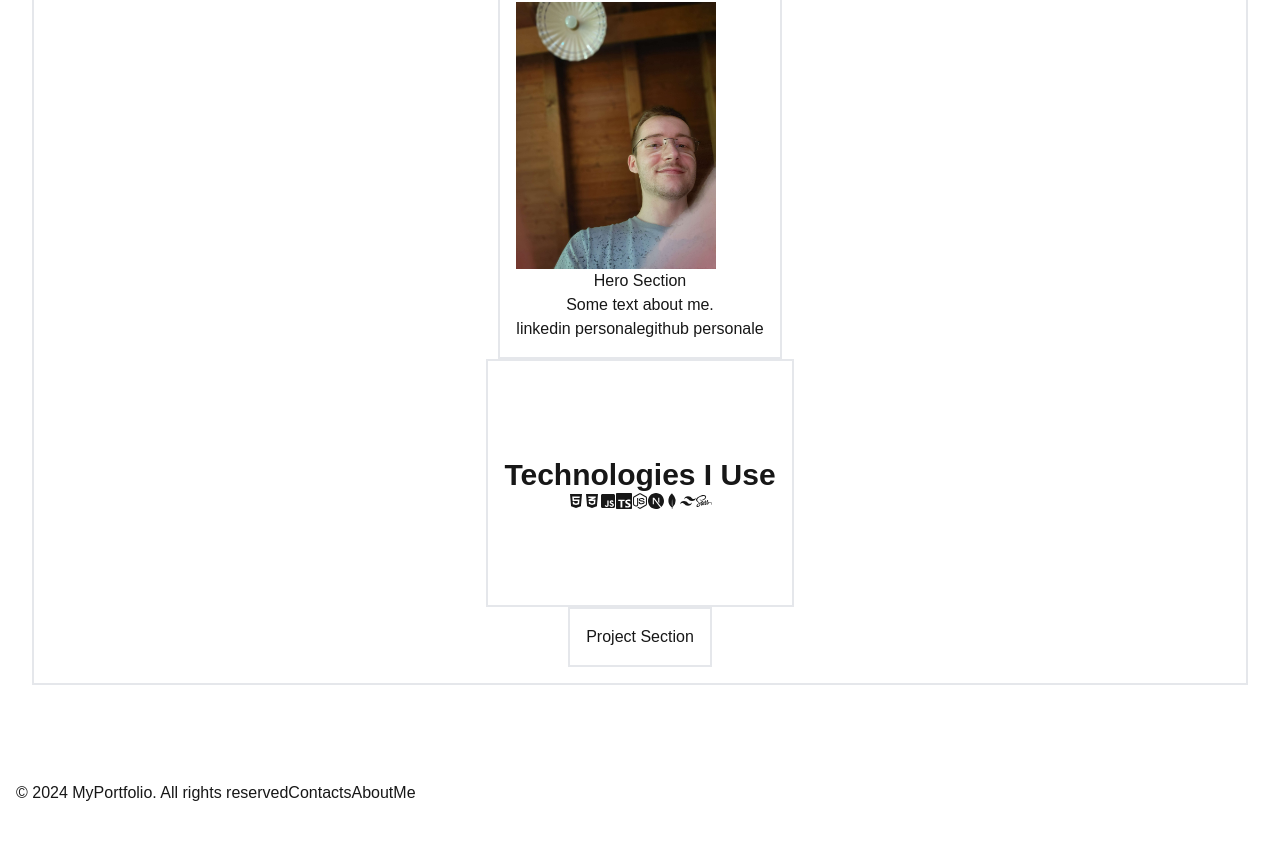
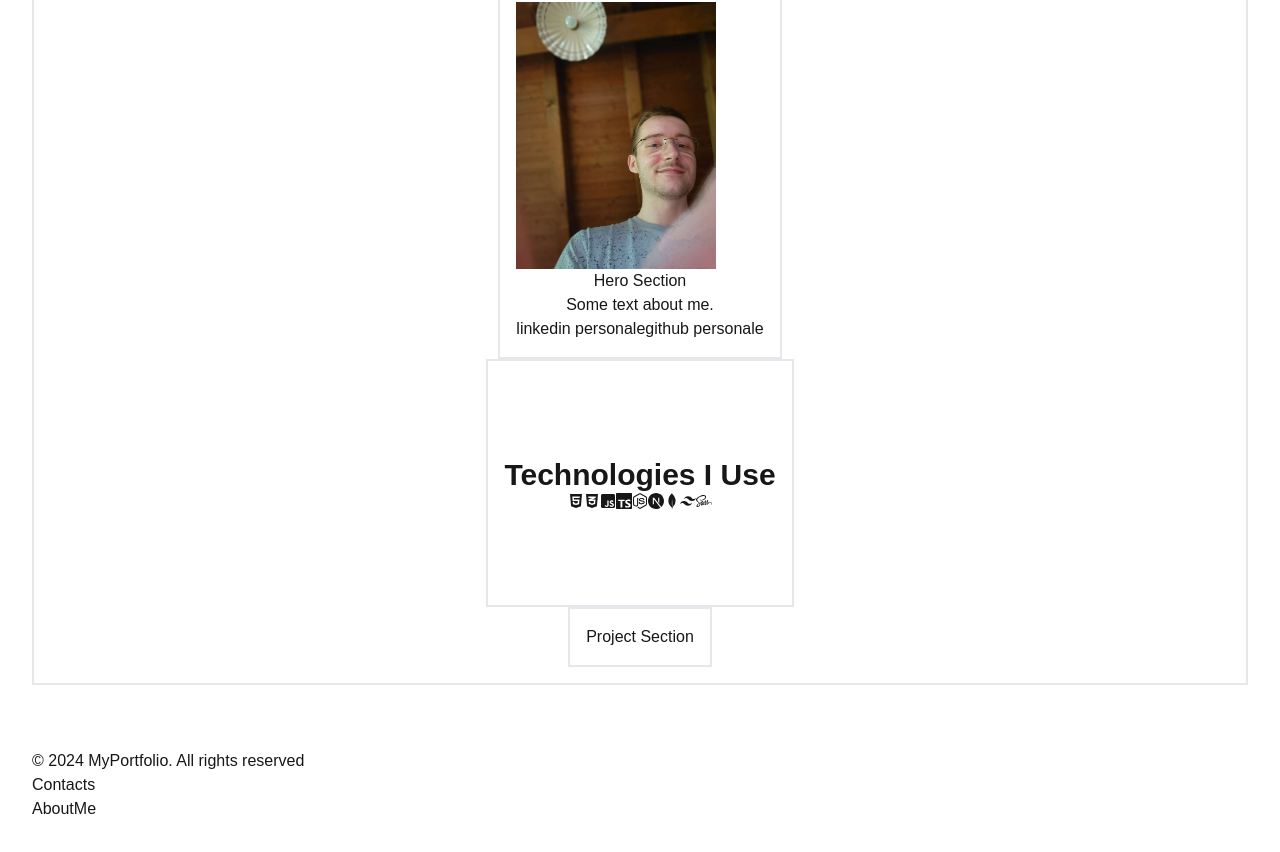
Before and after one commit to LucaFerraresso/TypeScript-Portfolio, a Next.js app in the folder portfolioproject/: page / in a window 1280 px wide. Shown: the part 202-1054 px from the top of the page. Before the commit the page ends 1023 px from the top, so only its background shows below. Built offline with nearby package versions, Linux system fonts and the light colour scheme.

Commit message:
design 2

```diff
--- a/portfolioproject/app/layout.tsx
+++ b/portfolioproject/app/layout.tsx
@@ -34,9 +34,7 @@ export default function RootLayout({
         className={`${geistSans.variable} ${geistMono.variable} antialiased min-h-screen flex flex-col`}
       >
         <Navbar />
-        <main className="flex-grow container mx-auto p-8 pb-20">
-          {children}
-        </main>
+        <main className="flex-grow container mx-auto p-8 ">{children}</main>
         <Footer />
       </body>
     </html>
--- a/portfolioproject/src/components/Footer.tsx
+++ b/portfolioproject/src/components/Footer.tsx
@@ -3,7 +3,7 @@ import React from "react";
 
 const Footer = () => {
   return (
-    <footer className="w-full bg-gray-200 p-4  fixed bottom-0 left-0 flex-col">
+    <footer className="w-full bg-gray-200 p-8  fixed bottom-0 left-0 flex flex-col ">
       <Link href="/">
         <button className="text-sm hover:text-gray-600 hover-underline-animation">
           &copy; 2024 MyPortfolio. All rights reserved
--- a/portfolioproject/src/components/Navbar.tsx
+++ b/portfolioproject/src/components/Navbar.tsx
@@ -3,7 +3,7 @@ import React from "react";
 
 const Footer = () => {
   return (
-    <footer className="w-full bg-gray-200 p-8 flex fixed bottom-0 left-0 flex-col">
+    <nav className="w-full bg-gray-200 p-8 fixed bottom-0 left-0 flex flex-col">
       <Link href="/">
         <button className="text-sm hover:text-gray-600 hover-underline-animation">
           Luca Ferraresso
@@ -20,7 +20,7 @@ const Footer = () => {
           Projects
         </button>
       </Link>
-    </footer>
+    </nav>
   );
 };
 
```
